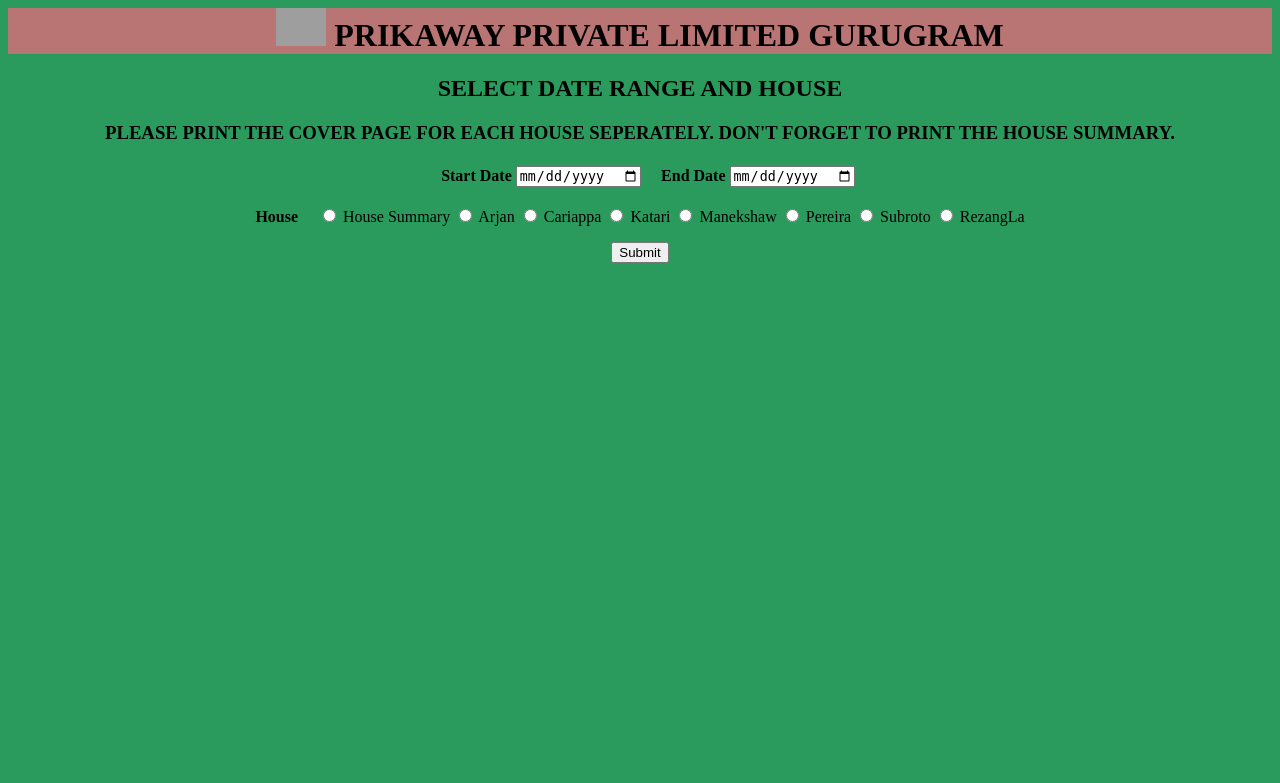
After one commit to AyushS305/flask, a Flask app: page /cover_page_input in a window 1280 px wide. The commit adds this page. Shown: the top 783 px of the page. Run offline with Flask 3, Linux system fonts and the light colour scheme; grey boxes are pictures that could not be loaded.

Commit message:
added the cover page input html and its function in the app.py

```diff
--- a/app.py
+++ b/app.py
@@ -96,6 +96,10 @@
       mail.send(msg)
       return render_template("pricipal_bill_print_template.html",result = result)
 
+@app.route('/cover_page_input', methods=['POST','GET'])
+def cover_page_input():
+   return render_template('cover_page_input.html')
+
 
 if __name__ == '__main__':
    app.run(debug = True)
--- /dev/null
+++ b/templates/cover_page_input.html
@@ -0,0 +1,65 @@
+<html>
+    <head>
+        <title>ENTER BILLING DETAILS FOR PRINCIPAL</title>
+        <style>
+         h1 {
+           text-align: center;
+           display: block;
+           border: 1px black;
+           background-color: rgb(185, 116, 116);
+
+         }
+         img {
+           text-align: center;
+
+         }
+         h2 {
+           text-align: center;
+         }
+
+         body {
+           text-align: center;
+           background-color:rgb(42, 155, 93);
+
+         }
+
+         table, th, td {
+            margin-left: auto;
+            margin-right: auto;
+            }
+
+         </style>
+      </head>
+   <body>
+      <form action = "http://localhost:5000/generate_bill" method = "POST">
+         <h1><img src=" https://drive.google.com/uc?export=view&id=1_d2XtM4F7MGepwXL-eMrpOq4_5rvoNoe" alt="PRIKAWAY" width="50",height="50"> PRIKAWAY PRIVATE LIMITED GURUGRAM</h1>
+         <h2>SELECT DATE RANGE AND HOUSE</h2>
+         <h3>PLEASE PRINT THE COVER PAGE FOR EACH HOUSE SEPERATELY. DON'T FORGET TO PRINT THE HOUSE SUMMARY.</h3>
+         <table>
+            <td><b>&emsp;Start Date</b></td>
+            <td><input type ="date" name = "start_date" required /></td>
+            <td><b>&emsp;End Date</b></td>
+            <td><input type ="date" name = "end_date" required /></td>
+         </table>
+         <p><b>House&emsp;</b>
+            <input type="radio" id="All" name="House" value="All">
+            <label for="All">House Summary</label>
+            <input type="radio" id="Arjan" name="House" value="Arjan">
+            <label for="Arjan">Arjan</label>
+            <input type="radio" id="Cariappa" name="House" value="Cariappa">
+            <label for="Cariappa">Cariappa</label>
+            <input type="radio" id="Katari" name="House" value="Katari">
+            <label for="Katari">Katari</label>
+            <input type="radio" id="Manekshaw" name="House" value="Manekshaw">
+            <label for="Manekshaw">Manekshaw</label>
+            <input type="radio" id="Pereira" name="House" value="Pereira">
+            <label for="Pereira">Pereira</label>
+            <input type="radio" id="Subroto" name="House" value="Subroto">
+            <label for="Subroto">Subroto</label>
+            <input type="radio" id="RezangLa" name="House" value="RezangLa">
+            <label for="RezangLa">RezangLa</label></p>
+         <p><input type = "Submit" value = "Submit" /></p>
+
+      </form>
+   </body>
+</html>
--- a/templates/homepage.html
+++ b/templates/homepage.html
@@ -29,5 +29,6 @@
         <h2>WHAT WOULD YOU LIKE TO DO TODAY</h2>
         <p><a href="/input">ENTER DETAILS AND PRINT STUDENT INVOICE</a></p>
         <p><a href='/principal_bill'>GENERATE BILL FOR PRINCIPAL</a></p>
+        <p><a href='/cover_page_input'>GENERATE COVER PAGES</a></p>
     </body>
 </html>
```
Also changed, not shown: db_processor.py (+11 -0 lines).
